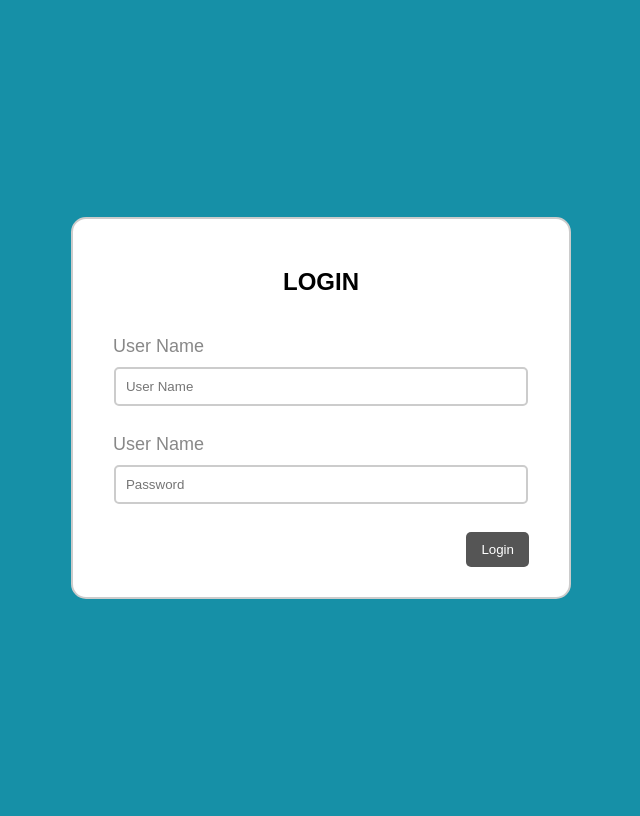
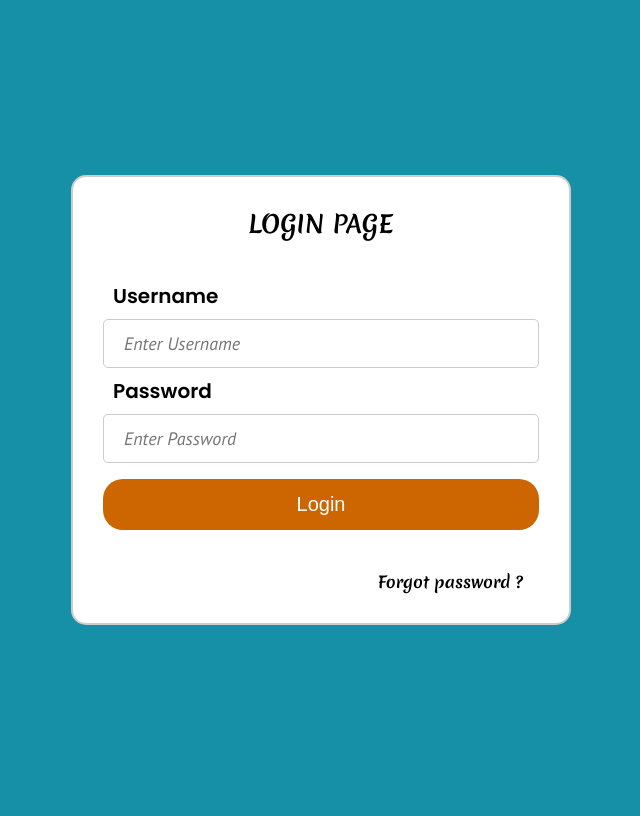
Before and after one commit to HoangDinhThai/DACS, a PHP site: page / in a window 1280 px wide. Shown: the whole page, without its empty margins (319-959 px from the left). After the commit the page ends 625 px from the top, so only its background shows below. Run offline with PHP 8.4, Linux system fonts and the light colour scheme.

Commit message:
upload interface-login

```diff
--- a/index.php
+++ b/index.php
@@ -1,22 +1,33 @@
 <!DOCTYPE html>
 <html>
+
 <head>
 	<title>LOGIN</title>
 	<link rel="stylesheet" type="text/css" href="style.css">
+	<link rel="preconnect" href="https://fonts.googleapis.com">
+	<link rel="preconnect" href="https://fonts.gstatic.com" crossorigin>
+	<link href="https://fonts.googleapis.com/css2?family=Merienda:wght@700&family=PT+Sans:ital,wght@1,400;1,700&family=Poppins:wght@400;500;600&display=swap" rel="stylesheet">
 </head>
+
 <body>
 	<form action="login.php" method="post">
-     	<h2>LOGIN</h2>
+		<div class="container">
+			<h2>LOGIN PAGE</h2>
 			<?php if (isset($_GET['error'])) { ?>
 				<p class="error"><?php echo $_GET['error']; ?></p>
 			<?php } ?>
-     	<label>User Name</label>
-     	<input type="text" name="uname" placeholder="User Name"><br>
+			<label>Username</label>
+			<input type="text" name="uname" placeholder="Enter Username"><br>
 
-     	<label>User Name</label>
-     	<input type="password" name="password" placeholder="Password"><br>
+			<label>Password</label>
+			<input type="password" name="password" placeholder="Enter Password"><br>
 
 			<button type="submit">Login</button>
+		</div>
+
+		<div class="container_foot">
+			<span class="psw">Forgot password ?</span>
+		</div>
 	</form>
 </body>
 </html>
--- a/style.css
+++ b/style.css
@@ -1,16 +1,27 @@
+:root {
+  --font-family: "Merienda", cursive;
+  --font-size: 20px;
+  --font-weight: 700;
+}
+* {
+  font-family: sans-serif;
+  box-sizing: border-box;
+  padding: 0;
+  margin: 0;
+}
+
 body {
-	background: #1690A7;
+  background: #1690a7;
   display: flex;
   justify-content: center;
   align-items: center;
   height: 100vh;
   flex-direction: column;
 }
-
-*{
-	font-family: sans-serif;
-	box-sizing: border-box;
-}
+/*
+font-family: 'Merienda', cursive;
+font-family: 'Poppins', sans-serif;
+font-family: 'PT Sans', sans-serif;*/
 
 form {
   width: 500px;
@@ -20,12 +31,30 @@ form {
   border-radius: 15px;
 }
 
+input[type="text"],
+input[type="password"] {
+  width: 100%;
+  padding: 12px 20px;
+  margin: 8px 0;
+  display: inline-block;
+  border: 1px solid #ccc;
+  box-sizing: border-box;
+}
+
+h1 {
+  text-align: center;
+  color: #fff;
+}
+
 h2 {
+  font-family: var(--font-family);
   text-align: center;
   margin-bottom: 40px;
 }
 
 input {
+  font-family: "PT Sans", sans-serif;
+  font-size: 18px;
   display: block;
   border: 2px solid #ccc;
   width: 95%;
@@ -33,48 +62,76 @@ input {
   margin: 10px auto;
   border-radius: 5px;
 }
+
 label {
-	color: #888;
-	font-size: 18px;
+  color: #000;
+  font-family: "Poppins", sans-serif;
+  font-size: var(--font-size);
+  font-weight: var(--font-weight);
   padding: 10px;
 }
 
 button {
-	float: right;
-	background: #555;
-	padding: 10px 15px;
-	color: #fff;
-	border-radius: 5px;
-	margin-right: 10px;
+  background-color: #cd6600;
+  font-size: var(--font-size);
+  color: white;
   border: none;
-}
-button:hover{
-	opacity: .7;
-}
-.error {
-   background: #F2DEDE;
-   color: #A94442;
-   padding: 10px;
-   width: 95%;
-   border-radius: 5px;
-   margin: 20px auto;
+  border-radius: 20px;
+  padding: 14px 20px;
+  margin: 8px 0;
+  cursor: pointer;
+  width: 100%;
 }
 
-h1 {
-	text-align: center;
-	color: #fff;
+button:hover {
+  opacity: 0.8;
 }
 
-a {
+.container_foot {
+  padding: 16px;
+}
+.container_foot > span {
+  font-family: var(--font-family);
+}
+
+.psw {
   float: right;
-	background: #555;
-	padding: 10px 15px;
-	color: #fff;
-	border-radius: 5px;
-	margin-right: 10px;
-	border: none;
+  padding-top: 16px;
+  cursor: pointer;
+  color: #04aa6d;
   text-decoration: none;
+  color: #000;
+  font-family: var(--font-family);
 }
-a:hover{
-	opacity: .7;
+
+.psw:hover {
+  cursor: pointer;
+  color: #04aa6d;
 }
+
+.cancelbtn {
+  border-radius: 10px;
+  width: auto;
+  padding: 10px 18px;
+  background-color: #f44336;
+}
+
+.error {
+  text-align: center;
+  background-color: #f2dede;
+  color: #EE0000;
+  padding: 10px;
+  width: 80%;
+  border-radius: 10px;
+  margin: 15px auto;
+}
+
+@media screen and (max-width: 300px) {
+  span.psw {
+    display: block;
+    float: none;
+  }
+  .cancelbtn {
+    width: 100%;
+  }
+}
```
Also changed, not shown: login.php (+4 -4 lines). Lines whose indentation alone changed are shown as unchanged.
